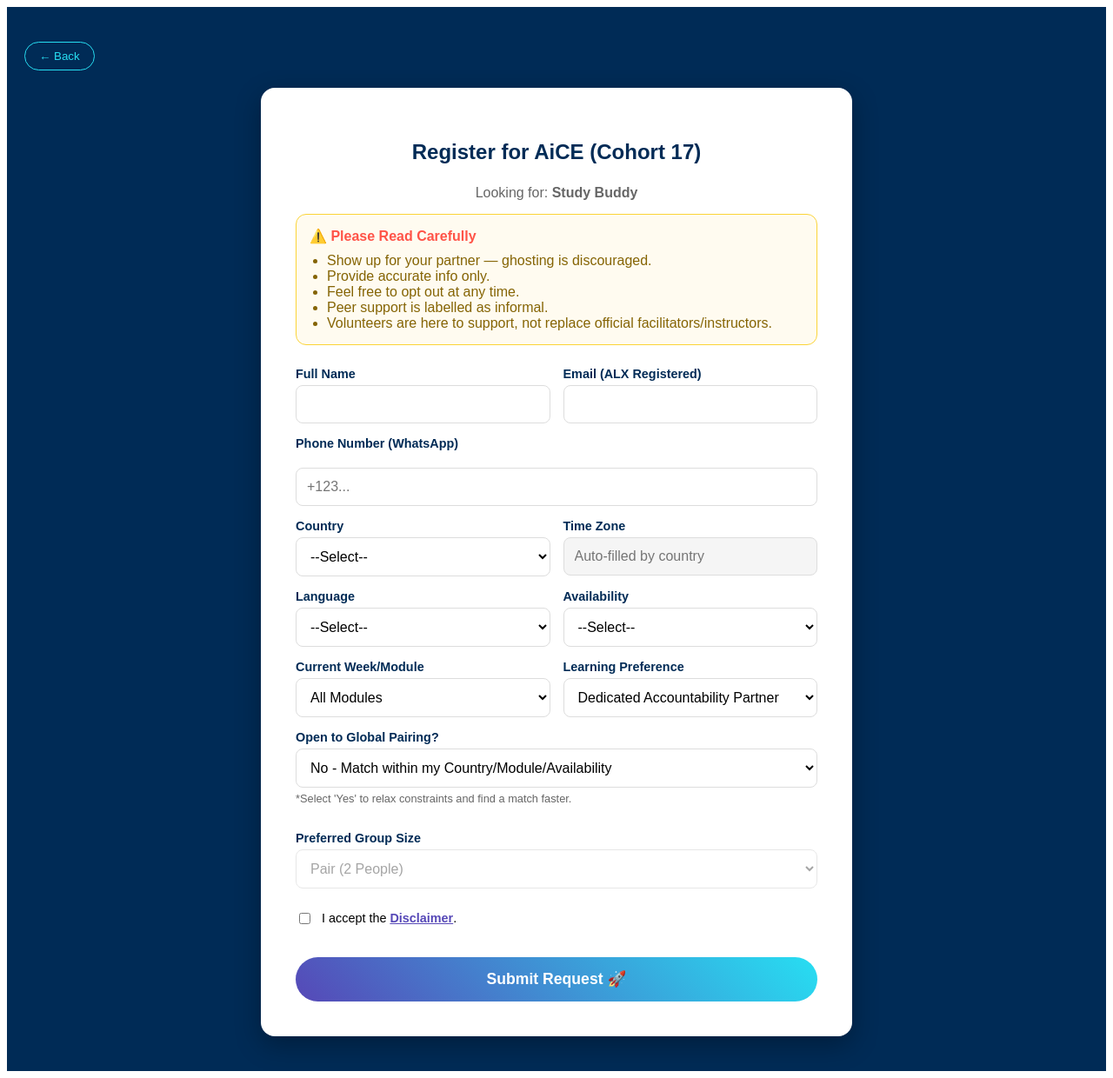
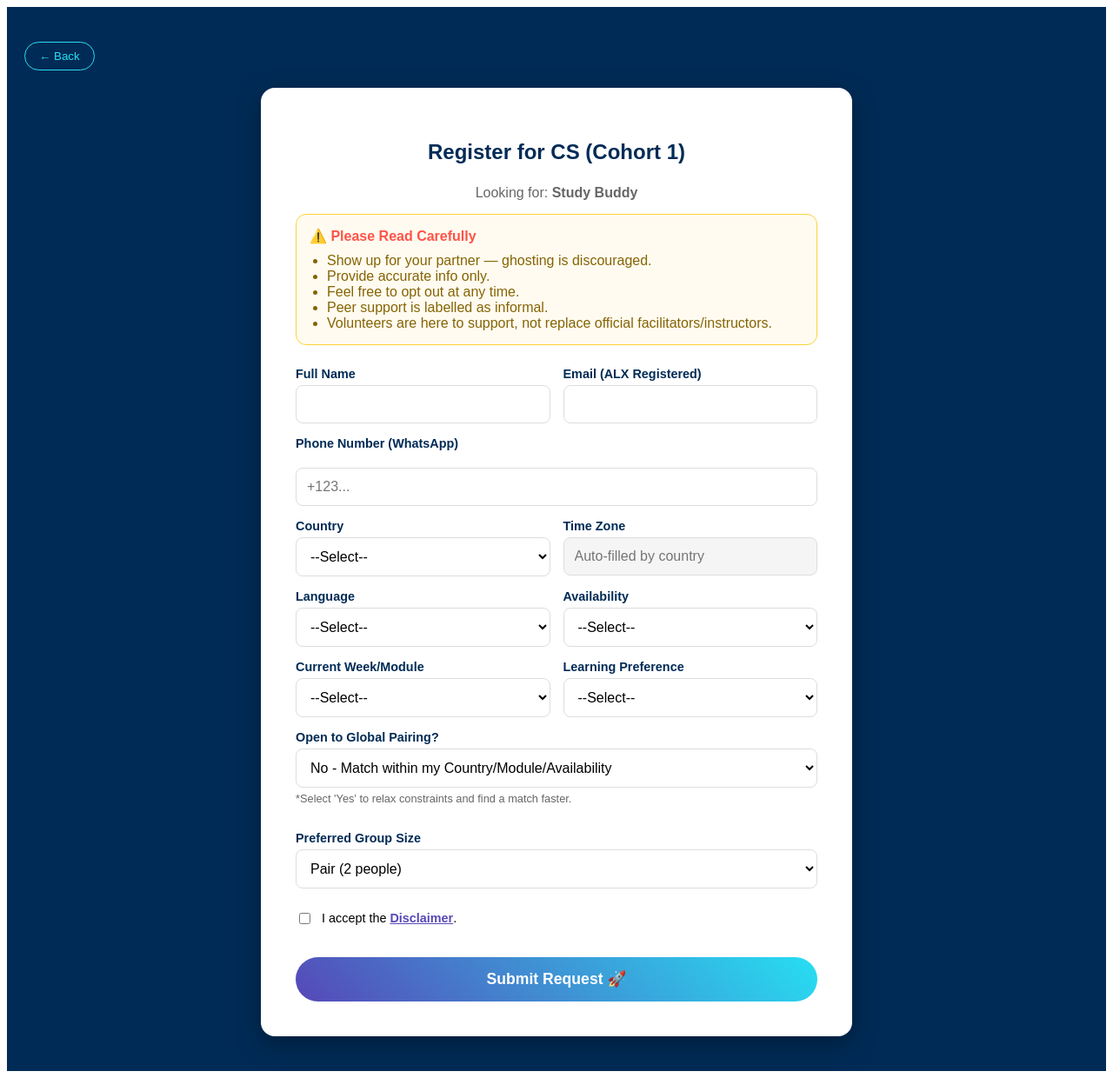
Before and after one commit to cybersecurityprogramme/alx-cs-peerfinder, a React app in the folder frontend/: page /register in a window 1280 px wide. Shown: the whole page at 87% size. Built offline with nearby package versions, Linux system fonts and the light colour scheme; the HTML template or start-up script is replaced by a standard one.

Commit message:
Update RegisterPage.jsx

```diff
--- a/frontend/src/pages/RegisterPage.jsx
+++ b/frontend/src/pages/RegisterPage.jsx
@@ -1,5 +1,5 @@
-import React, { useState, useEffect } from 'react';
-import { motion, AnimatePresence } from 'framer-motion';
+import React, { useState } from 'react';
+import { motion } from 'framer-motion';
 import axios from 'axios';
 import { useNavigate, useLocation, Link } from 'react-router-dom';
 import { colors, fonts } from '../theme';
@@ -32,7 +32,6 @@
   "Togo": "UTC", "Tunisia": "UTC+1", "Uganda": "UTC+3", "Zambia": "UTC+2", "Zimbabwe": "UTC+2"
 };
 
-// --- HELPER: GENERATE UTC OFFSETS FOR NON-AFRICAN (-12 to +14) ---
 const utcOffsets = Array.from({ length: 27 }, (_, i) => {
     const offset = i - 12;
     return offset >= 0 ? `+${offset}` : `${offset}`;
@@ -43,12 +42,9 @@
   const location = useLocation();
   const [loading, setLoading] = useState(false);
 
-  const program = location.state?.program || 'AiCE';
-  const cohort = location.state?.cohort || 'Cohort 17';
+  const program = location.state?.program || 'CS';
+  const cohort = location.state?.cohort || 'Cohort 1';
   const connectionType = location.state?.connectionType || 'find';
-
-  // --- SPECIAL CONDITION: AiCE Cohort 17 ---
-  const isAiCEC17 = program === 'AiCE' && cohort === 'Cohort 17';
 
   const [formData, setFormData] = useState({
     name: '', email: '', phone: '', country: '', timezone: '', language: '',
@@ -58,26 +54,13 @@
     kind_of_support: '', disclaimer_agree: false
   });
 
-  // Force specific values for AiCE Cohort 17
-  useEffect(() => {
-    if (isAiCEC17) {
-        setFormData(prev => ({
-            ...prev,
-            topic_module: "All Modules",
-            learning_preferences: "Dedicated Accountability Partner",
-            preferred_study_setup: "2"
-        }));
-    }
-  }, [isAiCEC17]);
-
   const handleChange = (e) => {
     const value = e.target.type === 'checkbox' ? e.target.checked : e.target.value;
     const name = e.target.name;
 
-    // Auto-fill timezone when country changes
     if (name === 'country') {
         if (value === 'Non-African') {
-            setFormData({ ...formData, country: value, timezone: '' }); // Clear it so they can pick
+            setFormData({ ...formData, country: value, timezone: '' });
         } else {
             const tz = countryToTimezone[value] || '';
             setFormData({ ...formData, country: value, timezone: tz });
@@ -88,10 +71,16 @@
   };
 
   const getModules = () => {
-    if (isAiCEC17) return ["All Modules"];
-    if (program === 'VA') return ["Week 1: Recap Quiz/Milestone", "Week 2: Recap Quiz/Milestone", "Week 3: Recap Quiz/Milestone", "Week 4: Recap Quiz/Milestone", "Week 5: Recap Quiz/Milestone", "Week 6: Recap Quiz/Milestone", "Week 7: Recap Quiz/Milestone", "Week 8: Recap Quiz/Milestone"];
-    if (program === 'AiCE') return ["Module 1: Stepping into the world of AI", "Module 2: Getting smart about AI", "Module 3: Using AI in the right way", "Module 4: Becoming more creative at work", "Module 5: Becoming a superhero at work", "Module 6: Empower your future"];
-    return Array.from({length: 12}, (_, i) => `Week ${i+1} Test/Milestone`);
+    // Basic placeholder modules for Cybersecurity
+    return [
+      "Module 1: Intro to Cybersecurity",
+      "Module 2: Network Security",
+      "Module 3: Ethical Hacking",
+      "Module 4: Incident Response",
+      "Module 5: Threat Intelligence",
+      "Module 6: Cloud Security",
+      "Final Project"
+    ];
   };
 
   const handleSubmit = async (e) => {
@@ -114,7 +103,6 @@
         <h2 style={styles.header}>Register for {program} ({cohort})</h2>
         <p style={{textAlign:'center', marginBottom:'15px', color: '#666'}}>Looking for: <strong>{connectionType === 'find' ? 'Study Buddy' : connectionType}</strong></p>
 
-        {/* --- WARNING BOX --- */}
         <div style={styles.warningBox}>
           <h3 style={styles.warningTitle}>⚠️ Please Read Carefully</h3>
           <ul style={styles.warningList}>
@@ -147,30 +135,16 @@
               </div>
               <div style={styles.half}>
                   <label style={styles.label}>Time Zone</label>
-                  {/* NEW SMART TIMEZONE INPUT */}
                   {formData.country === 'Non-African' ? (
                       <div style={styles.tzWrapper}>
                           <span style={{ fontWeight: 'bold', color: '#555' }}>UTC</span>
-                          <select
-                              style={styles.tzSelect}
-                              name="timezone"
-                              onChange={handleChange}
-                              required
-                              value={formData.timezone}
-                          >
+                          <select style={styles.tzSelect} name="timezone" onChange={handleChange} required value={formData.timezone}>
                               <option value="">--</option>
                               {utcOffsets.map(off => <option key={off} value={`UTC${off}`}>{off}</option>)}
                           </select>
                       </div>
                   ) : (
-                      <input
-                          style={{...styles.input, backgroundColor: '#f5f5f5', color: '#888', cursor: 'not-allowed'}}
-                          name="timezone"
-                          value={formData.timezone}
-                          readOnly
-                          placeholder="Auto-filled by country"
-                          required
-                      />
+                      <input style={{...styles.input, backgroundColor: '#f5f5f5', color: '#888', cursor: 'not-allowed'}} name="timezone" value={formData.timezone} readOnly placeholder="Auto-filled by country" required />
                   )}
               </div>
            </div>
@@ -194,59 +168,38 @@
              <div style={styles.half}>
                 <label style={styles.label}>Current Week/Module</label>
                 <select style={styles.select} name="topic_module" onChange={handleChange} required value={formData.topic_module}>
-                    {!isAiCEC17 && <option value="">--Select--</option>}
+                    <option value="">--Select--</option>
                     {getModules().map(m => <option key={m} value={m}>{m}</option>)}
                 </select>
              </div>
              <div style={styles.half}>
                 <label style={styles.label}>Learning Preference</label>
                 <select style={styles.select} name="learning_preferences" onChange={handleChange} required value={formData.learning_preferences}>
-                {isAiCEC17 ? (
-                    <option value="Dedicated Accountability Partner">Dedicated Accountability Partner</option>
-                ) : (
-                    <>
                     <option value="">--Select--</option>
                     <option value="Deep dive">Deep dive</option>
                     <option value="Co-work sessions">Co-work sessions</option>
                     <option value="General program navigation">General program navigation</option>
                     <option value="Flexible">Flexible</option>
-                    </>
-                )}
                 </select>
              </div>
            </div>
 
-           {/* --- UPDATED: GLOBAL PAIRING DROPDOWN --- */}
            <div>
              <label style={styles.label}>Open to Global Pairing?</label>
-             <select
-                style={styles.select}
-                name="open_to_global_pairing"
-                onChange={handleChange}
-                required
-                value={formData.open_to_global_pairing}
-             >
+             <select style={styles.select} name="open_to_global_pairing" onChange={handleChange} required value={formData.open_to_global_pairing}>
                 <option value="No">No - Match within my Country/Module/Availability</option>
                 <option value="Yes">Yes - Match me with anyone (Faster)</option>
              </select>
-             <p style={{fontSize:'0.8rem', color:'#666', marginTop:'5px', marginBottom:'15px'}}>
-                *Select 'Yes' to relax constraints and find a match faster.
-             </p>
+             <p style={{fontSize:'0.8rem', color:'#666', marginTop:'5px', marginBottom:'15px'}}>*Select 'Yes' to relax constraints and find a match faster.</p>
            </div>
 
            {connectionType === 'find' && (
              <div>
                 <label style={styles.label}>Preferred Group Size</label>
-                {isAiCEC17 ? (
-                    <select style={styles.select} name="preferred_study_setup" value="2" disabled={true}>
-                        <option value="2">Pair (2 People)</option>
-                    </select>
-                ) : (
                 <select style={styles.select} name="preferred_study_setup" onChange={handleChange} required>
                     <option value="2">Pair (2 people)</option>
                     <option value="3">Group of 3</option>
                 </select>
-                )}
              </div>
            )}
 
@@ -284,11 +237,8 @@
   label: { fontWeight: '600', fontSize: '0.9rem', color: colors.primary.berkeleyBlue, marginBottom: '5px', display: 'block' },
   input: { width: '100%', padding: '12px', borderRadius: '8px', border: '1px solid #ddd', fontSize: '1rem', boxSizing: 'border-box', outlineColor: colors.secondary.electricBlue },
   select: { width: '100%', padding: '12px', borderRadius: '8px', border: '1px solid #ddd', fontSize: '1rem', backgroundColor: 'white', boxSizing: 'border-box' },
-
-  // NEW TIMEZONE STYLES
   tzWrapper: { display: 'flex', alignItems: 'center', background: 'white', border: '1px solid #ddd', borderRadius: '8px', paddingLeft: '12px', overflow: 'hidden' },
   tzSelect: { border: 'none', background: 'transparent', width: '100%', padding: '12px 5px', outline: 'none', fontSize: '1rem', cursor: 'pointer' },
-
   submitButton: { padding: '15px', marginTop: '20px', background: `linear-gradient(45deg, ${colors.primary.iris}, ${colors.secondary.electricBlue})`, border: 'none', borderRadius: '30px', color: 'white', fontWeight: 'bold', fontSize: '1.1rem', cursor: 'pointer' },
   checkboxContainer: { display: 'flex', alignItems: 'center', marginTop: '10px' },
 };
```
Lines whose indentation alone changed are shown as unchanged.
